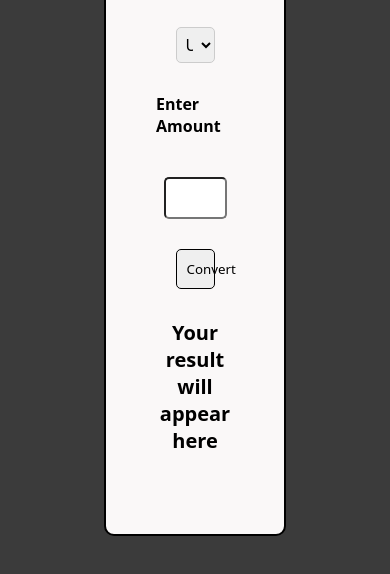
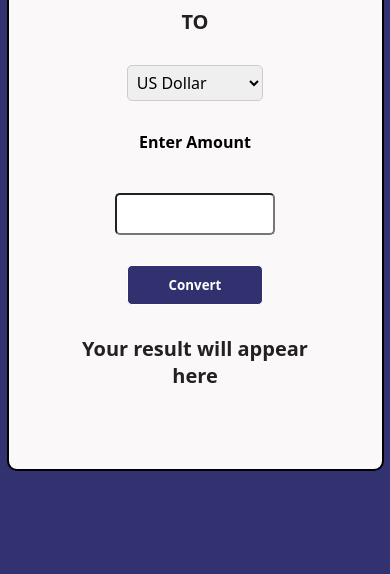
Before and after one commit to donaldumoru/currency-converter, a plain HTML site: page index.html in a window 390 px wide. Shown: the part 270-844 px from the top of the page. Drawn offline with Linux system fonts and the light colour scheme.

Commit message:
Add files via upload

```diff
--- a/css/stye.css
+++ b/css/stye.css
@@ -65,4 +65,23 @@ p{
     font-weight: bold;
     font-size: 20px;
     text-align: center;
+    color: rgb(34, 32, 32);
 }
+
+@media (max-width: 768px) {
+    .converter-container{
+        background-color: rgba(4, 4, 80, 0.815);
+    }
+
+    .converter-wrapper{
+        width: 70%;
+        display: flex;
+        flex-direction: column;
+    }
+
+    button{
+        background-color: rgba(4, 4, 80, 0.815);
+        color: white;
+        font-weight: bold;
+    }
+}
```
